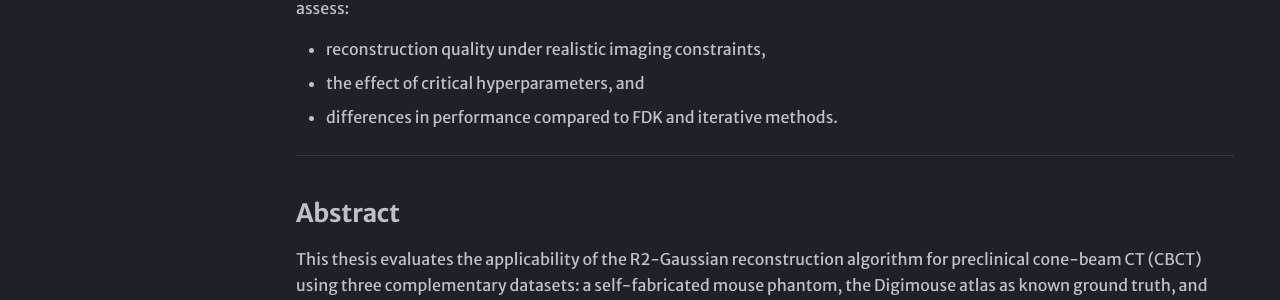
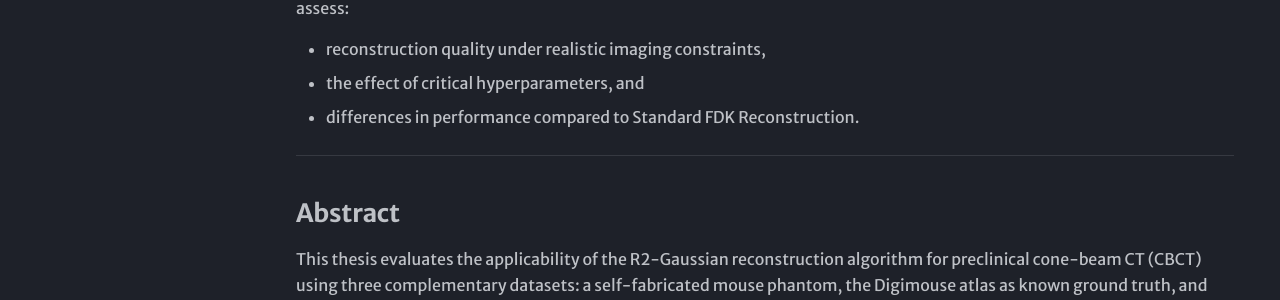
Before and after one commit to Manjas78/r2-gaussian-thesis-docs, an MkDocs documentation site: the page built from docs/index.md, in a window 1280 px wide and 900 px high, scrolled down 761 px. Shown: the part 153-453 px from the top of the window. Built offline with MkDocs 1.6.1 and Material for MkDocs 9.7.7, drawn with Linux system fonts in a browser that asks for light colours; some web fonts are replaced; comment, search, counter and statistics services are not loaded.

Commit message:
correct minor errors

```diff
--- a/docs/index.md
+++ b/docs/index.md
@@ -34,7 +34,7 @@ In this thesis, the original implementation was **reproduced, adapted, and teste
 
 - reconstruction quality under realistic imaging constraints,
 - the effect of critical hyperparameters, and
-- differences in performance compared to FDK and iterative methods.
+- differences in performance compared to Standard FDK Reconstruction.
 
 ---
 
```
Also changed, not shown: docs/experiments/experiments.md (+1 -1 lines), docs/usage/usage.md (+2 -1 lines).
